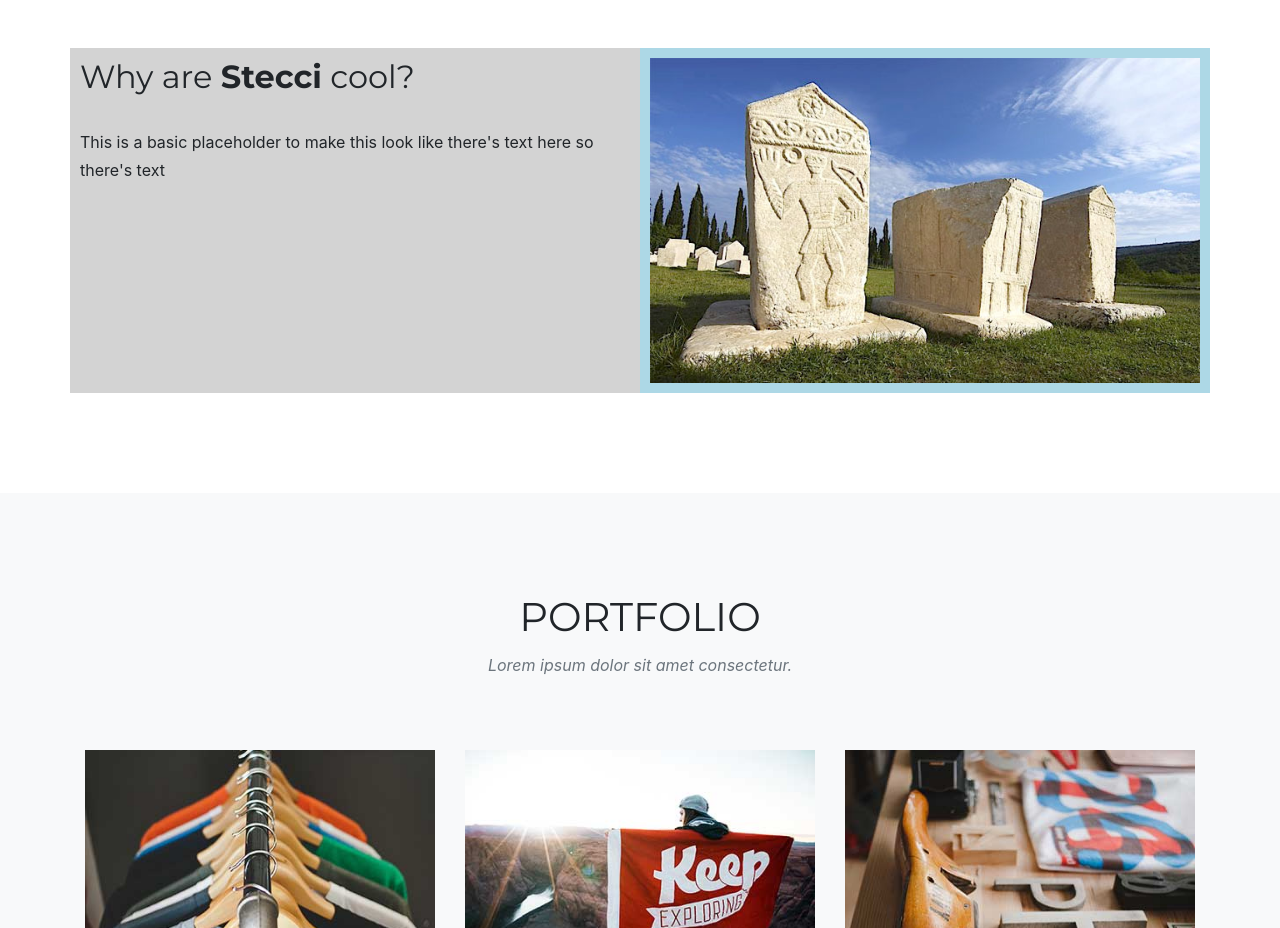
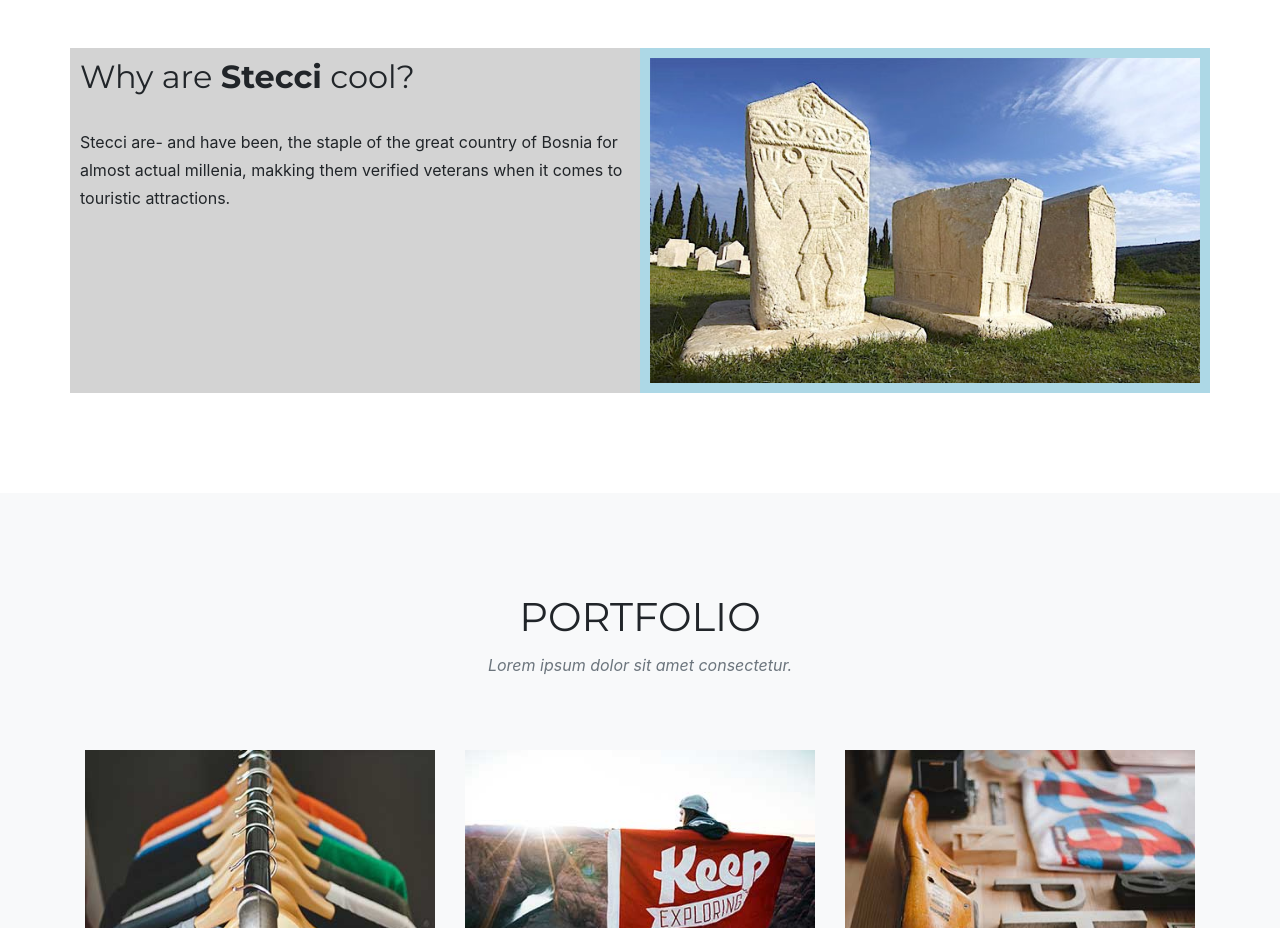
Before and after one commit to qoobes/stekki, a website with bundled scripts: page index.html in a window 1280 px wide. Shown: the part 780-1708 px from the top of the page. Built offline with nearby package versions, Linux system fonts and the light colour scheme; a web font is replaced by a local one.

```diff
--- a/index.html
+++ b/index.html
@@ -78,7 +78,7 @@
         <div style="background-color: lightgrey; padding: 10px;" class="col-md-6 col-sm-12">
           <h2>Why are <strong>Stecci</strong> cool?</h2>
           <br>
-          <p>This is a basic placeholder to make this look like there's text here so there's text</p>
+          <p class="text">Stecci are- and have been, the staple of the great country of Bosnia for almost actual millenia, makking them verified veterans when it comes to touristic attractions.</p>
         </div>
         <!-- The picture column -->
         <div style="background-color: lightblue; padding: 10px;" class="col-md-6 col-sm-12">
```
